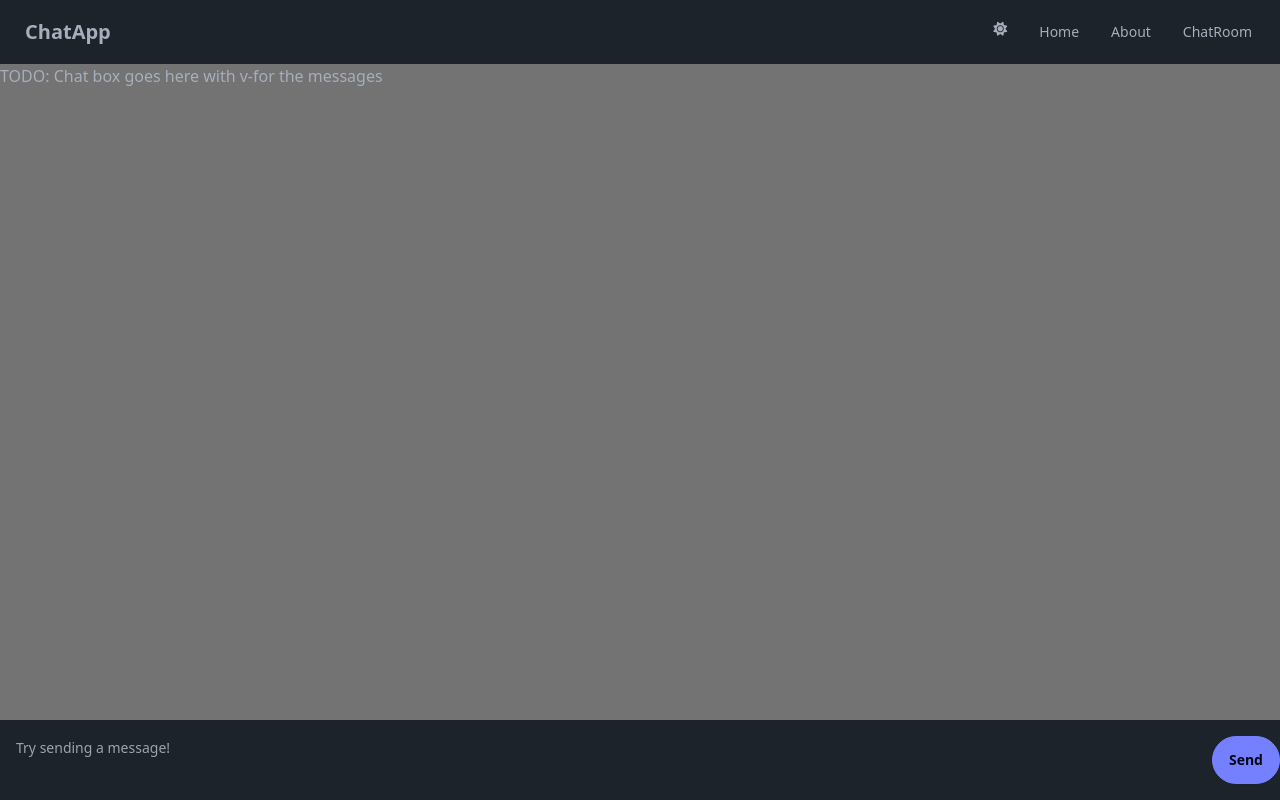
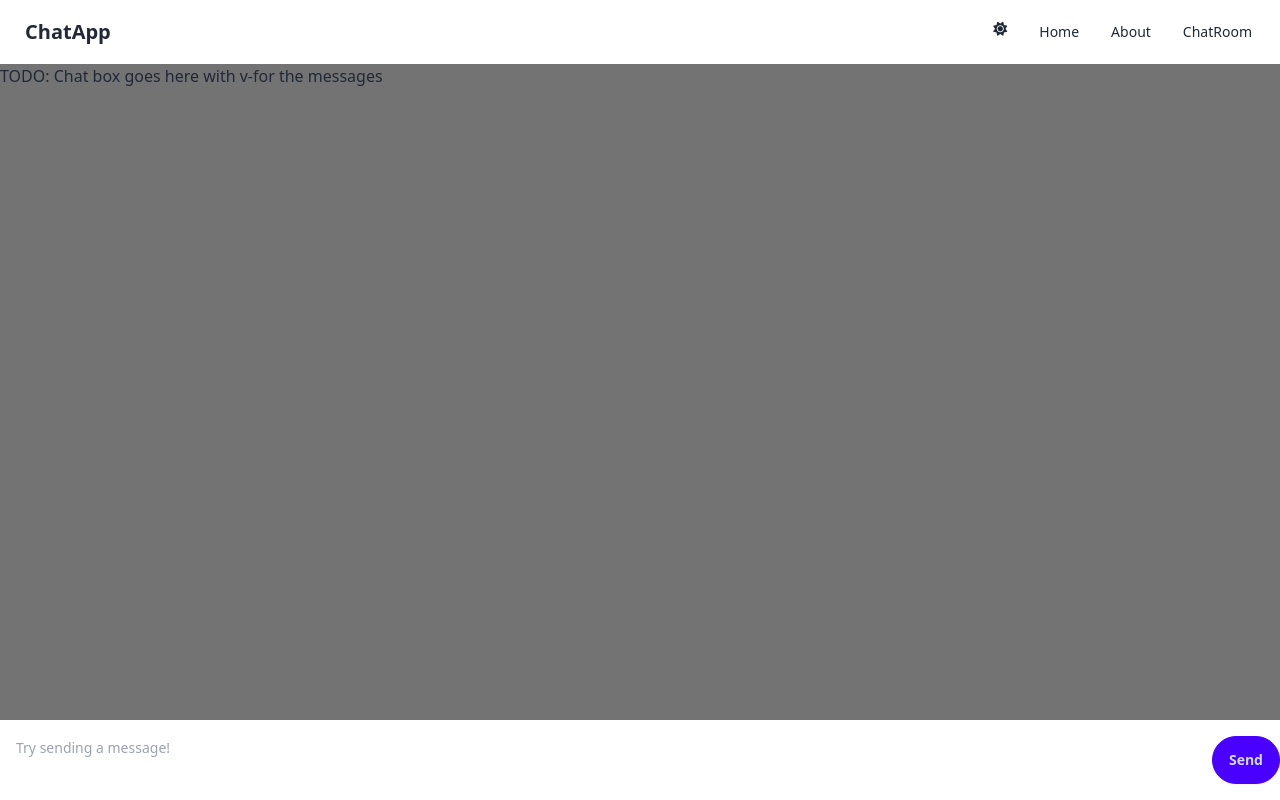
Before and after one commit to HamnYce/client-server-chat-app-wails, a Vue app in the folder frontend/: page / in a window 1280 px wide. Built offline with nearby package versions, Linux system fonts and the light colour scheme.

Commit message:
set light mode for dev'

```diff
--- a/frontend/src/App.vue
+++ b/frontend/src/App.vue
@@ -1,7 +1,7 @@
 <script lang="ts" setup>
 import { ref } from 'vue';
 import Navbar from './components/Navbar.vue';
-let theme = ref('dark');
+let theme = ref('light');
 function changeTheme() {
   // switch between light and dark
   theme.value = theme.value === 'light' ? 'dark' : 'light';
```
